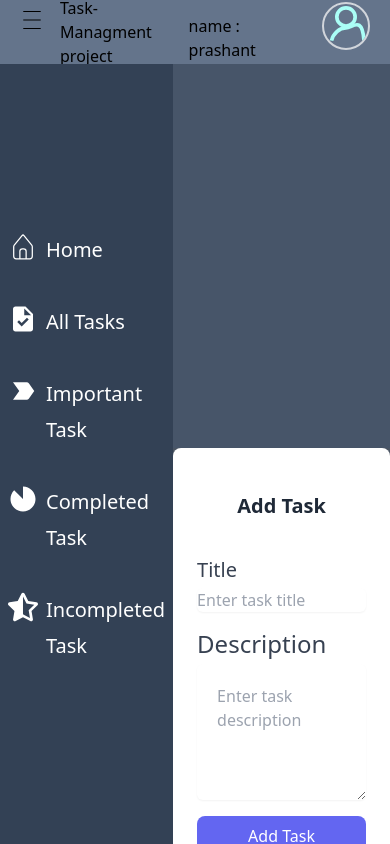
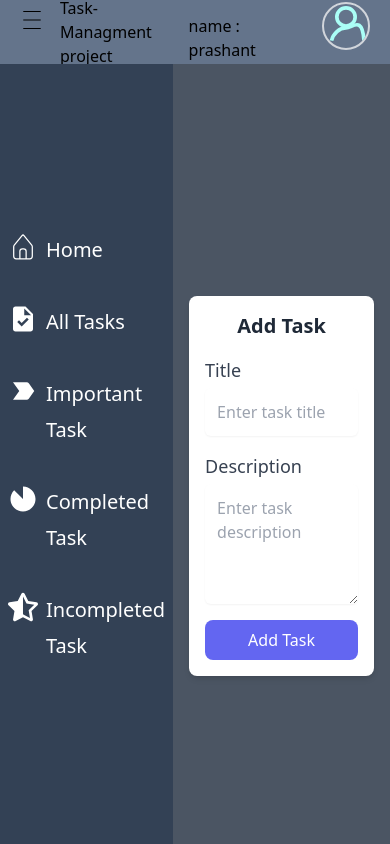
Before and after one commit to fuleprashant/task_managment, a React (Vite) app in the folder frontend/: page /addtask in a window 390 px wide. Shown: the top 844 px of the page. Built offline with nearby package versions, Linux system fonts and the light colour scheme.

Commit message:
fix the addtask responsive problem

```diff
--- a/frontend/src/pages/AddTask.jsx
+++ b/frontend/src/pages/AddTask.jsx
@@ -1,14 +1,14 @@
-import React, { useState } from "react";
+import React from "react";
 import * as yup from "yup";
 import { useForm } from "react-hook-form";
 import { yupResolver } from "@hookform/resolvers/yup";
 
 const schema = yup.object().shape({
-  title: yup.string().required("plz enter the TITLE of the task"),
+  title: yup.string().required("Please enter the TITLE of the task"),
   description: yup
     .string()
-    .min(10, "Password must be at least 6 characters long")
-    .required("plz enter the discription of the task"),
+    .min(10, "Description must be at least 10 characters long")
+    .required("Please enter the description of the task"),
 });
 
 const AddTask = () => {
@@ -23,20 +23,21 @@ const AddTask = () => {
   const onsubmit = (data) => {
     console.log("data", data);
   };
+
   return (
-    <div className="flex justify-center items-center my-96 bg-gray-600">
+    <div className="flex justify-center items-center min-h-screen bg-gray-600 px-4 sm:px-6">
       <form
-        className="bg-white p-6 rounded-lg shadow-md w-full max-w-md"
+        className="bg-white p-4 sm:p-6 rounded-lg shadow-md w-full max-w-sm sm:max-w-md"
         onSubmit={handleSubmit(onsubmit)}
       >
-        <h2 className="text-xl md:text-2xl  text-center p-5 font-bold mb-4 text-gray-800">
+        <h2 className="text-xl sm:text-2xl text-center font-bold mb-4 text-gray-800">
           Add Task
         </h2>
         {/* Title Input */}
         <div className="mb-4">
           <label
             htmlFor="title"
-            className="block text-xl md:text-2xl  font-medium text-gray-700 "
+            className="block text-lg sm:text-xl font-medium text-gray-700"
           >
             Title
           </label>
@@ -44,9 +45,8 @@ const AddTask = () => {
             type="text"
             id="title"
             {...register("title")}
-            name="title"
             placeholder="Enter task title"
-            className="mt-1  md:p-5 block w-full rounded-md border-gray-600 shadow-sm focus:border-indigo-500 focus:ring-indigo-500text-xl md:text-2xl"
+            className="mt-1 block w-full p-3 rounded-md border-gray-300 shadow-sm focus:border-indigo-500 focus:ring-indigo-500 sm:text-lg"
           />
           {errors.title && (
             <p className="text-red-500 text-xs mt-1">{errors.title.message}</p>
@@ -56,17 +56,16 @@ const AddTask = () => {
         <div className="mb-4">
           <label
             htmlFor="description"
-            className="block text-2xl font-medium text-gray-700"
+            className="block text-lg sm:text-xl font-medium text-gray-700"
           >
             Description
           </label>
           <textarea
             id="description"
-            name="description"
             {...register("description")}
             placeholder="Enter task description"
             rows="4"
-            className="mt-1 p-5 block w-full rounded-md border-gray-300 shadow-sm focus:border-indigo-500 focus:ring-indigo-500 sm:text-2xl"
+            className="mt-1 block w-full p-3 rounded-md border-gray-300 shadow-sm focus:border-indigo-500 focus:ring-indigo-500 sm:text-lg"
           />
           {errors.description && (
             <p className="text-red-500 text-xs mt-1">
```
